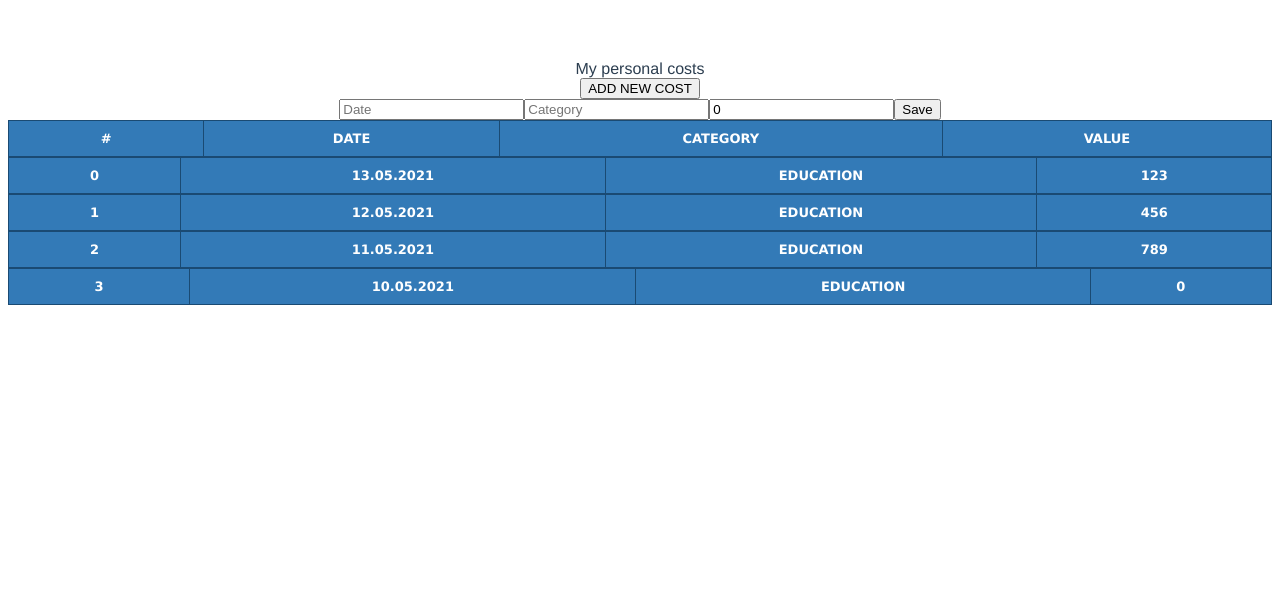
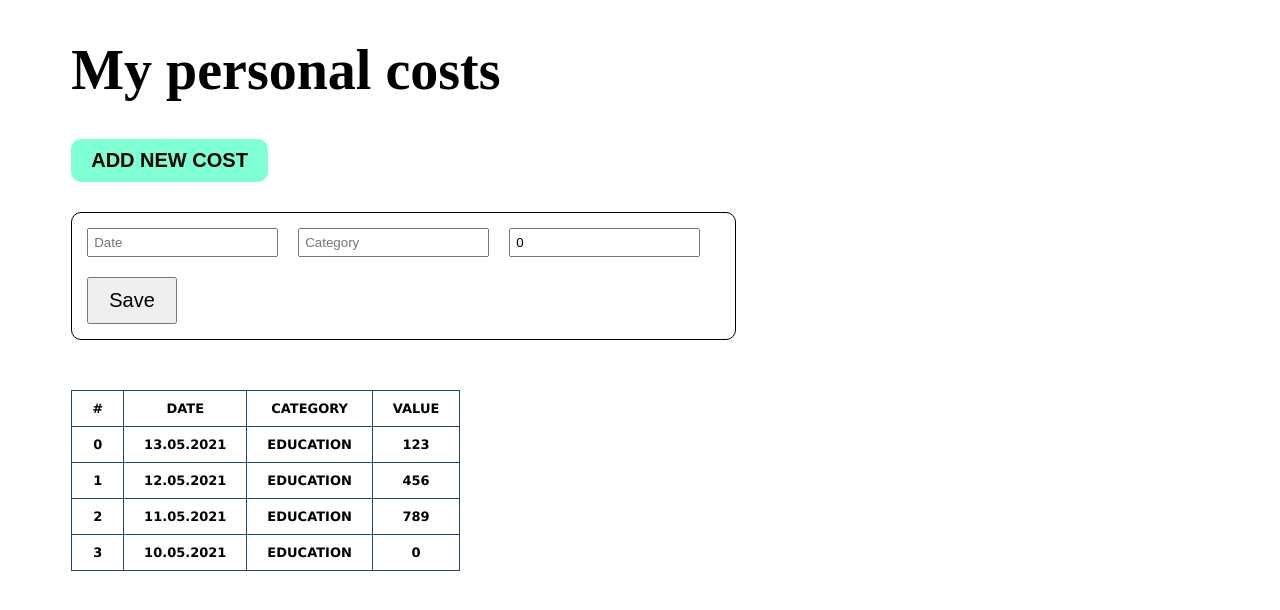
Before and after one commit to Mordukar/GV-Vue-Bezhenar, a Vue app in the folder hello-world/: page /#/404 in a window 1280 px wide. Both pictures are taken after a click on the button "ADD NEW COST". Shown: the top 610 px of the page. Built offline with nearby package versions, Linux system fonts and the light colour scheme.

Commit message:
Finale commit

```diff
--- a/hello-world/src/App.vue
+++ b/hello-world/src/App.vue
@@ -1,11 +1,13 @@
 <template>
   <div id="app">
-    <header class="header">
-      My personal costs
+        <header >
+          <h1 class="header">My personal costs</h1>
         </header>
         <main>
           <Button @openForm="openForm"/>
+          <transition name="fade">
             <PaymentForm v-show="isActive" @add="onDataAdded" />
+          </transition>
           <PaymentsList :items="paymentsList" />
         </main>
   </div>
@@ -61,12 +63,24 @@ export default {
 </script>
 
 <style lang="scss">
-#app {
-  font-family: Avenir, Helvetica, Arial, sans-serif;
-  -webkit-font-smoothing: antialiased;
-  -moz-osx-font-smoothing: grayscale;
-  text-align: center;
-  color: #2c3e50;
-  margin-top: 60px;
+  #app{
+    max-width : 90%;
+    margin : 0 auto;
+  }
+  .header {
+    font-size : 56px;
+    text-align : left;
+  }
+  .fade-enter-active, .fade-leave-active {
+    transition-property: all;
+    transition-duration: .3s;
+    transition-timing-function: ease;
+  }
+  .fade-enter, .fade-leave-to /* .fade-leave-active до версии 2.1.8 */ {
+    opacity: 0;
+    overflow: hidden;
+    max-height : 0;
+    margin: 0;
+    padding: 0;
   }
 </style>
--- a/hello-world/src/components/Button.vue
+++ b/hello-world/src/components/Button.vue
@@ -1,5 +1,5 @@
 <template>
-  <button @click="openForm">ADD NEW COST</button>
+  <button class="button" @click="openForm">ADD NEW COST</button>
 </template>
 
 <script>
@@ -13,6 +13,18 @@ export default {
 }
 </script>
 
-<style scoped>
-
+<style lang="scss">
+  .button{
+    font-size : 20px;
+    font-weight: bold;
+    padding: 10px 20px;
+    border-radius: 10px;
+    background-color: aquamarine;
+    outline: none;
+    border: none;
+    cursor: pointer;
+    &:hover{
+      background-color: aqua;
+    }
+  }
 </style>
--- a/hello-world/src/components/PaymentForm.vue
+++ b/hello-world/src/components/PaymentForm.vue
@@ -1,9 +1,9 @@
 <template>
-  <div>
-    <input placeholder="Date" v-model="date" />
-    <input placeholder="Category" v-model="category" />
-    <input placeholder="Price" v-model.number="price" />
-    <button @click="save">Save</button>
+  <div class="form">
+    <input class="form__item" placeholder="Date" v-model="date" />
+    <input class="form__item" placeholder="Category" v-model="category" />
+    <input class="form__item" placeholder="Price" v-model.number="price" />
+    <button class="form__button" @click="save">Save</button>
   </div>
 </template>
 
@@ -29,5 +29,23 @@ export default {
 </script>
 
 <style lang="scss">
-
+  .form{
+    border-radius: 10px;
+    padding : 15px;
+    border: 1px solid black;
+    margin-top : 30px;
+    max-height : 400px;
+    width : max-content;
+    &__item{
+      padding: 5px;
+      margin-right : 20px;
+    }
+    &__button{
+      display : block;
+      font-size : 20px;
+      margin-top : 20px;
+      padding: 10px 20px;
+      cursor: pointer;
+    }
+  }
 </style>
--- a/hello-world/src/components/PaymentsList.vue
+++ b/hello-world/src/components/PaymentsList.vue
@@ -1,5 +1,5 @@
 <template>
-  <div>
+  <transition name="fadeItem">
     <table class="resp-tab">
       <thead>
         <tr>
@@ -9,18 +9,16 @@
           <th>Value</th>
         </tr>
       </thead>
-    </table>
-    <table v-for="(item, index) in items" :key="index" class="resp-tab">
-      <thead>
-      <tr>
+      <tbody>
+        <tr v-for="(item, index) in items" :key="index" class="resp-tab">
           <th>{{ index }}</th>
           <th>{{ item.date }}</th>
           <th>{{ item.category}}</th>
           <th>{{ item.price }}</th>
         </tr>
-      </thead>
+      </tbody>
     </table>
-  </div>
+  </transition>
 </template>
 
 <script>
@@ -36,26 +34,24 @@ export default {
 }
 </script>
 
-<style lang="css">
+<style lang="scss">
 .resp-tab {
-  border-radius: 5px;
+  margin-top: 50px;
   font-weight: normal;
   border: none;
   border-collapse: collapse;
-  width: 100%;
-  max-width: 100%;
+  max-width: 90%;
 }
 .resp-tab th, .resp-tab td {
   padding: 10px 20px;
   font-size: 13px;
-  border: none;
   font-family: Verdana, sans-serif;
   border: 1px solid #337AB7;
   vertical-align: top;
 }
 .resp-tab th {
-  color: #FFF;
-  background: #337AB7;
+  color: black;
+  background: white;
   font-weight: bold;
   border: 1px solid #1a4a73;
   text-transform: uppercase;
```
Also changed, not shown: 3 other files (tests, documents, lock files or other folders). Lines whose indentation alone changed are shown as unchanged.
